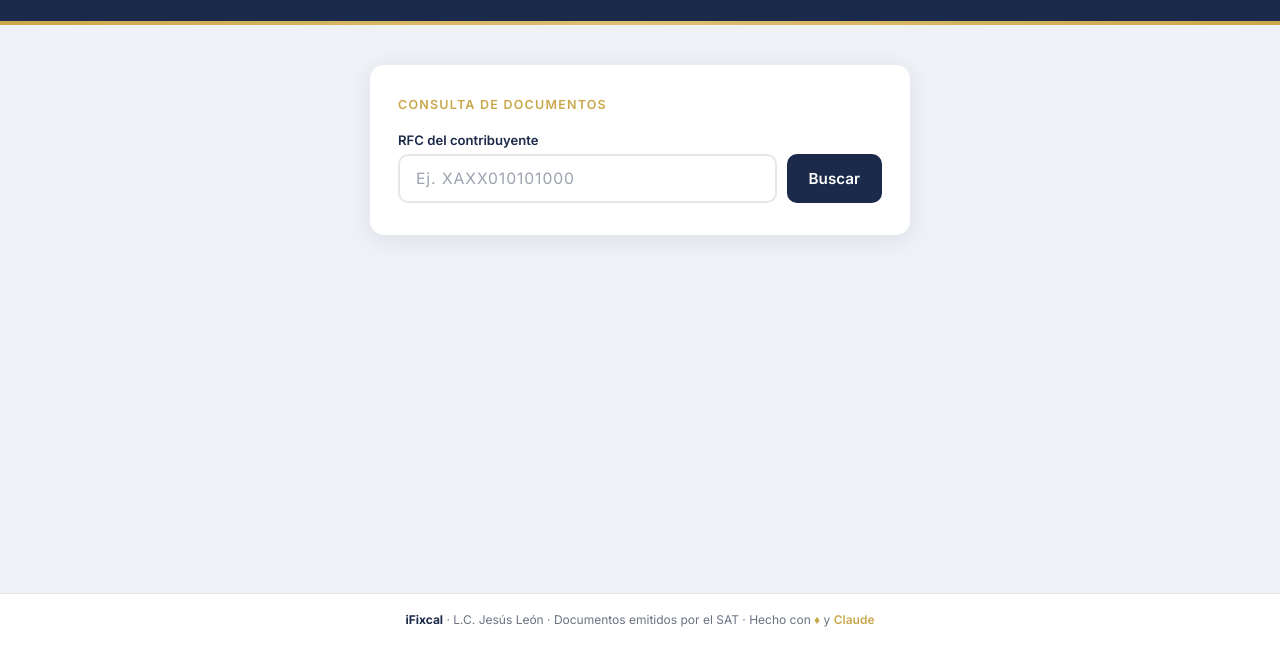
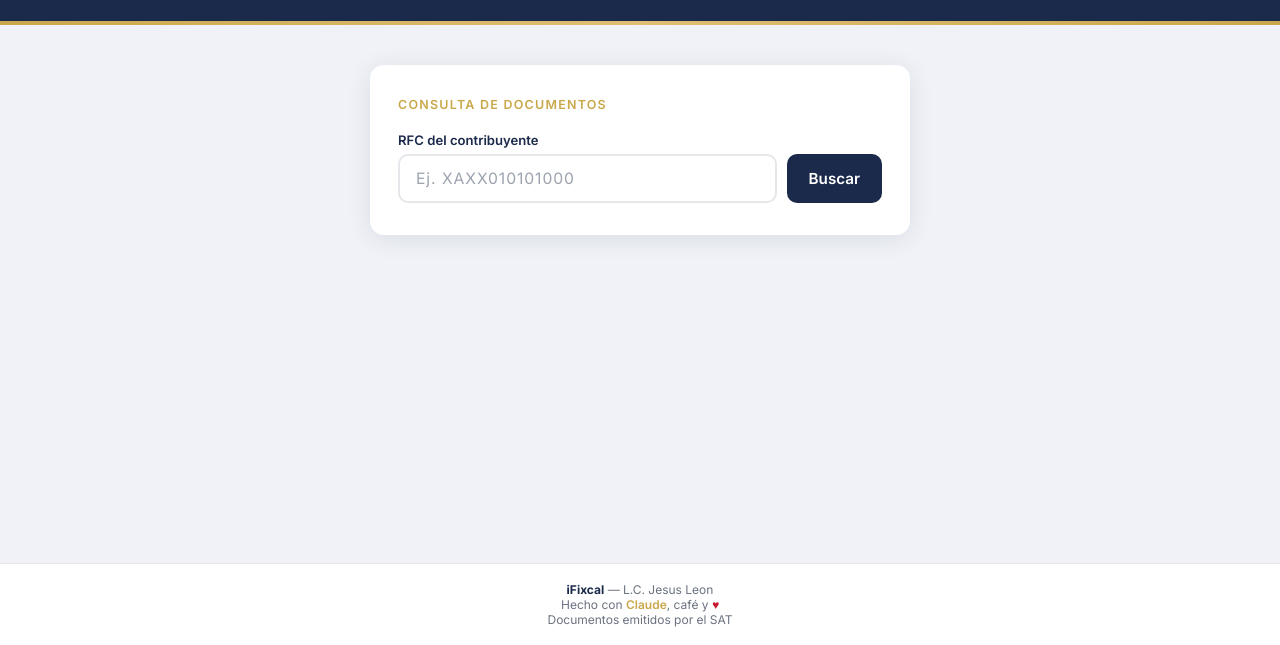
Before and after one commit to jssleon/ifixcales, a plain HTML site: page index.html in a window 1280 px wide. Shown: the part 155-800 px from the top of the page. Drawn offline with Linux system fonts and the light colour scheme.

Commit message:
Add files via upload

```diff
--- a/index.html
+++ b/index.html
@@ -335,7 +335,9 @@
 </main>
 
 <footer>
-  <strong>iFixcal</strong> · L.C. Jesús León · Documentos emitidos por el SAT · Hecho con <span style="color:var(--gold)">♦</span> y <a href="https://claude.ai" target="_blank" rel="noopener" style="color:var(--gold);text-decoration:none;font-weight:600">Claude</a>
+  <strong>iFixcal</strong> — L.C. Jesus Leon<br>
+  Hecho con <a href="https://claude.ai" target="_blank" rel="noopener" style="color:var(--gold);text-decoration:none;font-weight:600">Claude</a>, café y <span style="color:#C4192F">♥</span><br>
+  Documentos emitidos por el SAT
 </footer>
 
 <div class="overlay" id="overlay" onclick="if(event.target===this)cerrarModal()">
```
